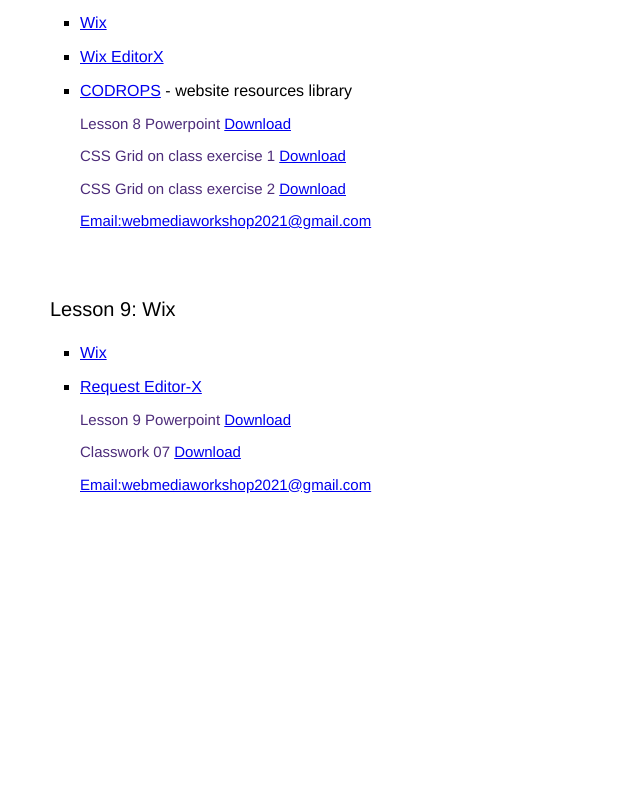
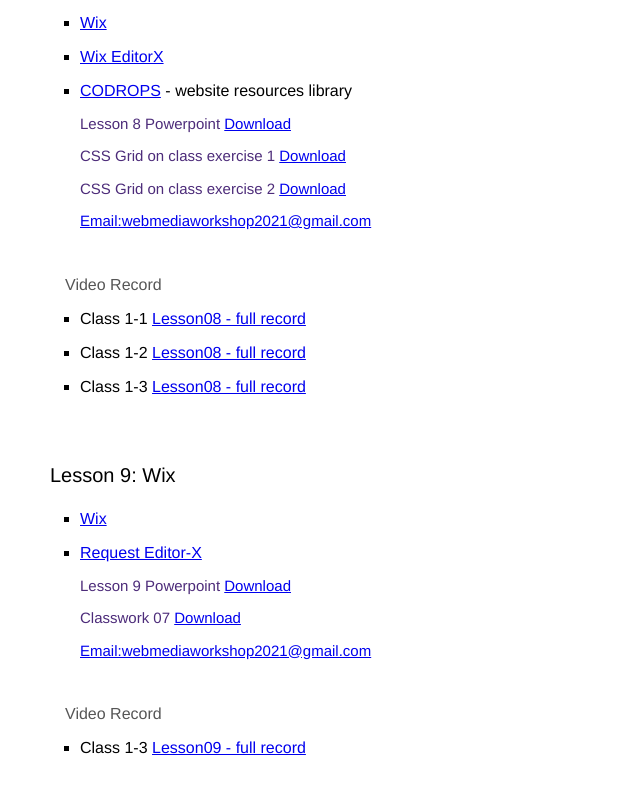
Before and after one commit to webmediaworkshop2021/course, a plain HTML site: page index.html in a window 1280 px wide. Shown: the part 5947-6755 px from the top of the page, without its empty margins (0-640 px from the left). Before the commit the page ends 6491 px from the top, so only its background shows below. Drawn offline with Linux system fonts and the light colour scheme.

Commit message:
Add files via upload

```diff
--- a/index.html
+++ b/index.html
@@ -472,7 +472,26 @@
 
                                         <h4><a href="mailto:webmediaworkshop2021@gmail.com">Email:webmediaworkshop2021@gmail.com</a></h4>
 
+
+
+                                    </ul>
+
+
+                                    <h6>Video Record</h6>
+
+                                    <ul>
+
+                                        <li>Class 1-1 <a href="http://bit.ly/3vSXhMXo"target="_black">Lesson08 - full record</a></li>
+
+                                        <li>Class 1-2 <a href="http://bit.ly/2QwGwqO"target="_black">Lesson08 - full record</a></li>
+
+                                        <li>Class 1-3 <a href="http://bit.ly/3d147qZ"target="_black">Lesson08 - full record</a></li>
+
                                         <br>
+
+
+
+                                    </ul>
 
 
                                         <div class="lesson3">
@@ -497,15 +516,37 @@
 
 
 
-                                            </ul>
+
+
+
+
 
                                             <h4>Lesson 9 Powerpoint <a href="http://bit.ly/3vQrxZ4" target="_black" >Download</a></h3>
                                                 <h4>Classwork 07 <a href="https://bit.ly/3f0WUdf" target="_black">Download</a></h3>
 
                                                 <h4><a href="mailto:webmediaworkshop2021@gmail.com">Email:webmediaworkshop2021@gmail.com</a></h4>
 
+
+
+
+                                            </ul>
+
+
+                                            <h6>Video Record</h6>
+
+                                            <ul>
+
+                                                <!-- <li>Class 1-1 <a href="http://bit.ly/3vSXhMXo"target="_black">Lesson08 - full record</a></li>
+
+                                                <li>Class 1-2 <a href="http://bit.ly/2QwGwqO"target="_black">Lesson08 - full record</a></li> -->
+
+                                                <li>Class 1-3 <a href="http://bit.ly/3rhwark"target="_black">Lesson09 - full record</a></li>
+
                                                 <br>
                                                 <br>
 
 
+                                            </ul>
+
+
 </html>
```
